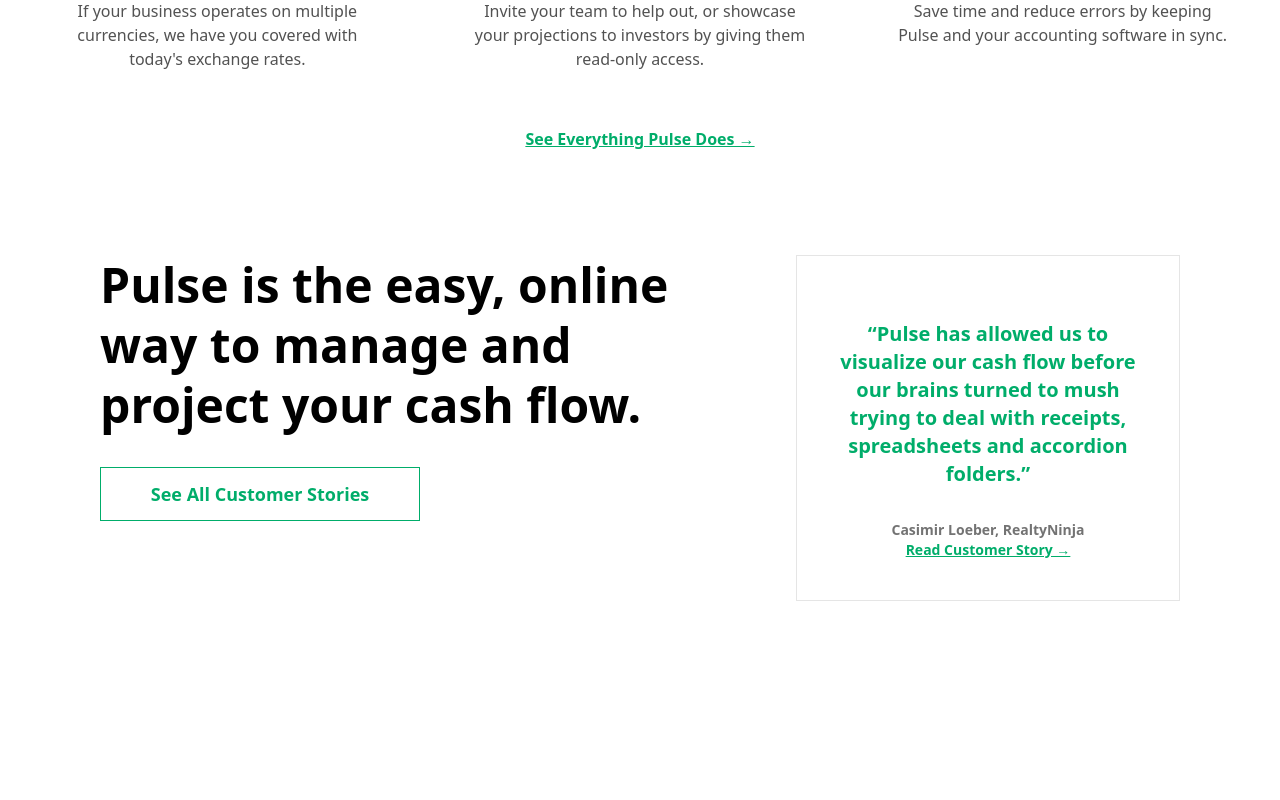
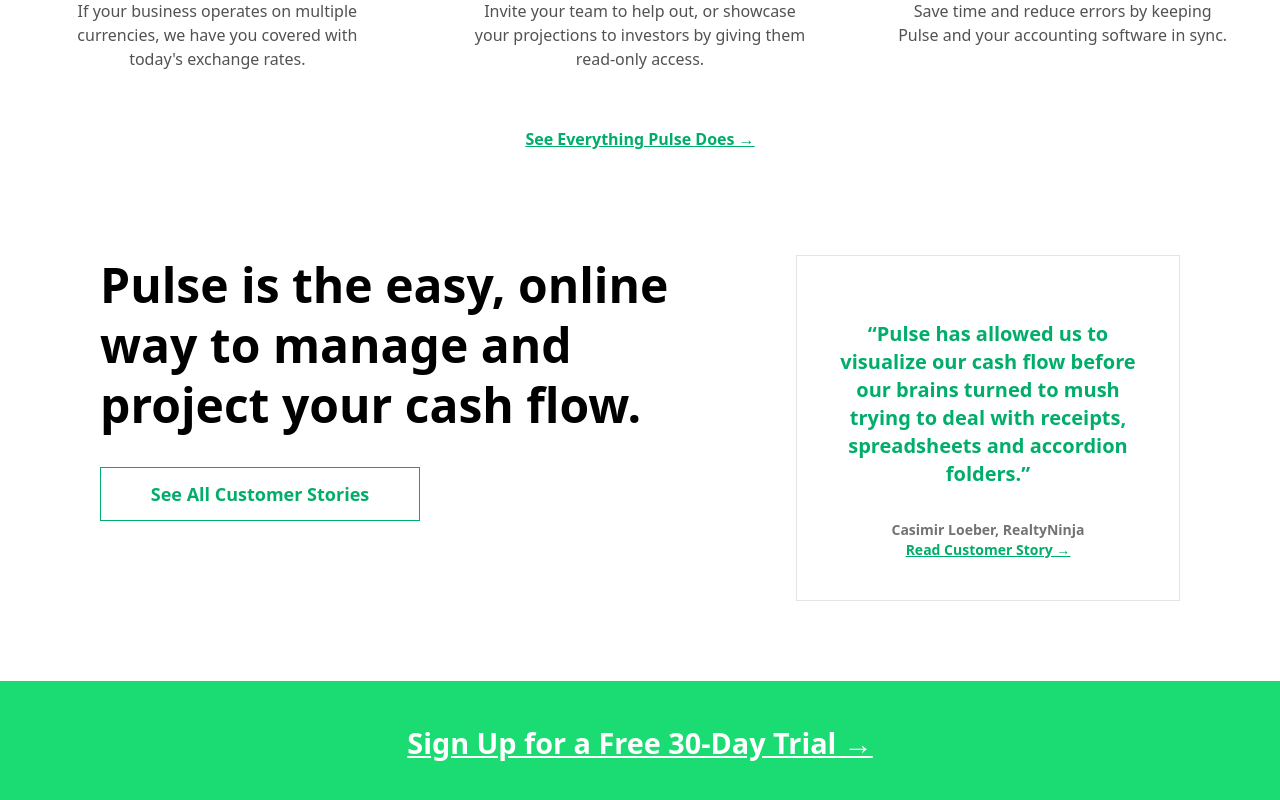
Before and after one commit to ShayokhShorfuddin/pulse, a React (Vite) app: page / in a window 1280 px wide. Shown: the part 5455-6255 px from the top of the page. Before the commit the page ends 6056 px from the top, so only its background shows below. Built offline with nearby package versions, Linux system fonts and the light colour scheme.

Commit message:
add CTA section

```diff
--- a/src/App.tsx
+++ b/src/App.tsx
@@ -1,4 +1,5 @@
 import Blogs from "./components/Blogs";
+import CTA from "./components/CTA";
 import Cashflow from "./components/Cashflow";
 import CustomerTestimonial from "./components/CustomerTestimonial";
 import Features from "./components/Features";
@@ -18,6 +19,7 @@
 			<Blogs />
 			<Features />
 			<Cashflow />
+			<CTA />
 		</>
 	);
 }
--- /dev/null
+++ b/src/components/CTA.tsx
@@ -0,0 +1,12 @@
+export default function CTA() {
+	return (
+		<section className="mt-20 bg-[#1BDC73] text-white px-5 py-10">
+			<a
+				href="/"
+				className="block text-center text-[clamp(1.2rem,4.2vw,1.8rem)] font-bold underline"
+			>
+				Sign Up for a Free 30-Day Trial →
+			</a>
+		</section>
+	);
+}
```
